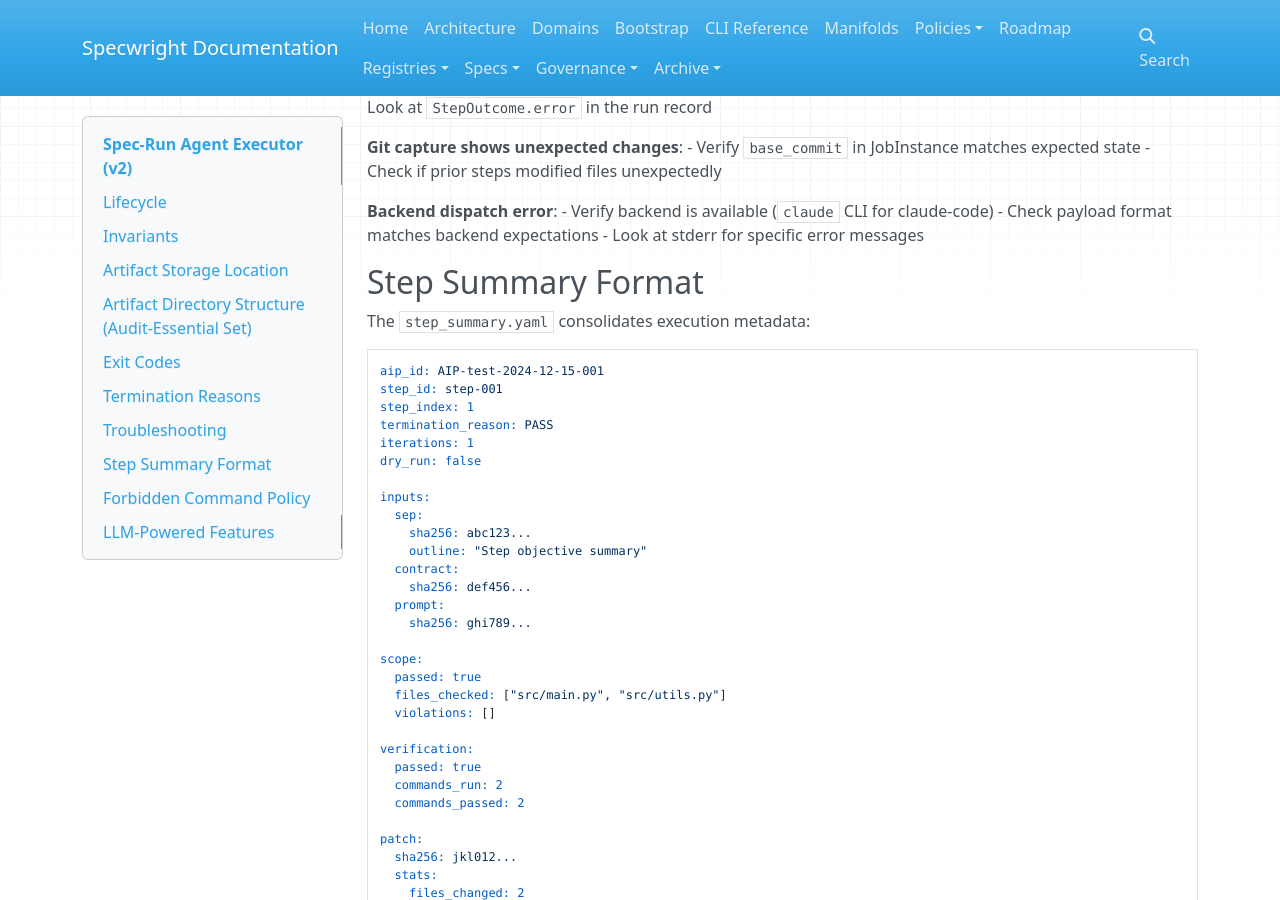
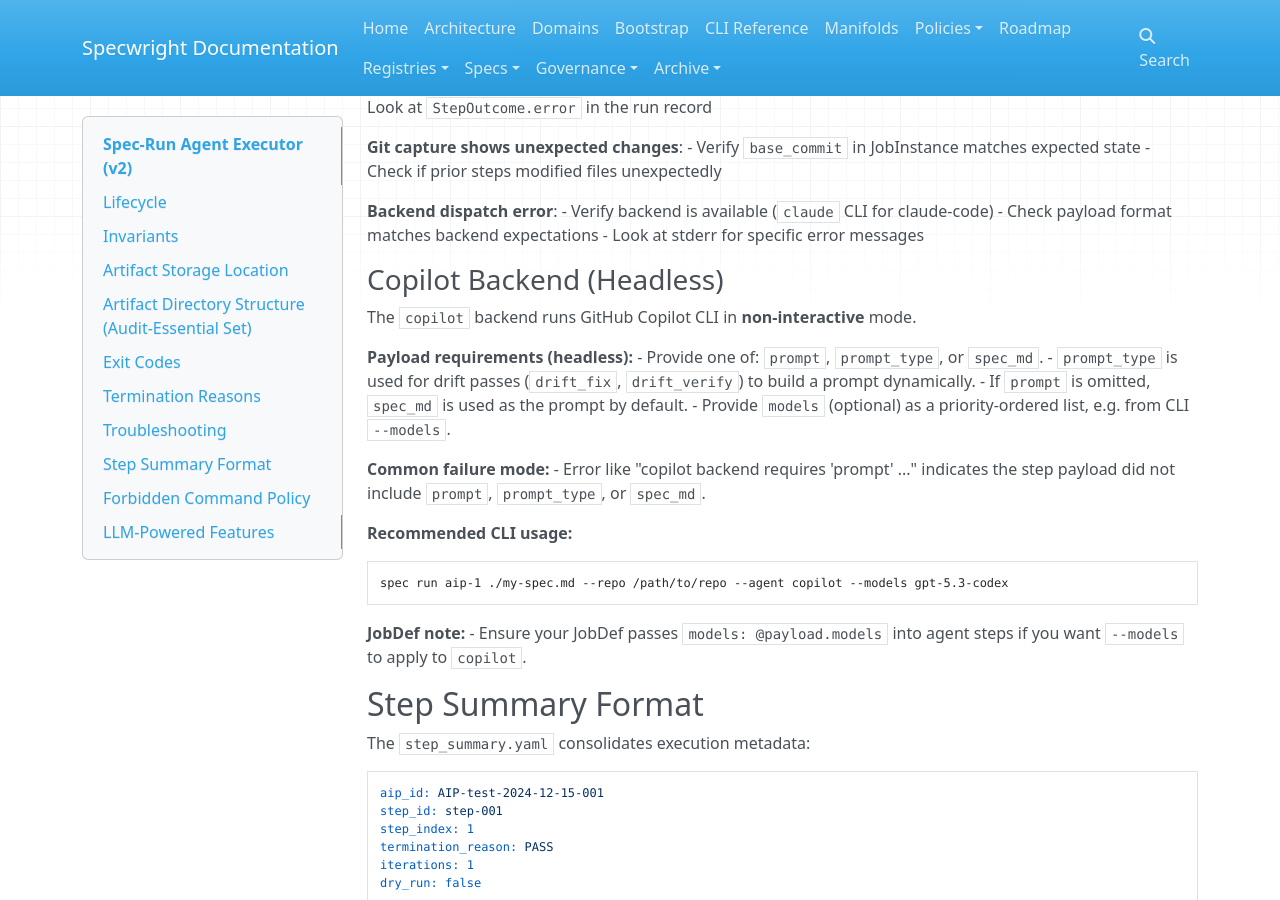
Before and after one commit to benthepsychologist/specwright, an MkDocs documentation site: the page built from docs/EXECUTOR.md, in a window 1280 px wide and 900 px high, scrolled down 3221 px. Built offline with MkDocs 1.6.1, drawn with Linux system fonts in a browser that asks for light colours; nearby versions of some CDN libraries; some of the changed text lies outside the part shown.

Commit message:
fix: headless copilot prompt + models passthrough
- Copilot backend accepts prompt_type/spec_md (not only prompt)\n- aip-1 passes @payload.models into agent steps\n- docs: document headless copilot usage

````diff
--- a/docs/EXECUTOR.md
+++ b/docs/EXECUTOR.md
@@ -30,7 +30,7 @@ The v2 executor uses a job-based architecture: `compile(JobDef, envelope) → Jo
 │                                                                         │
 │  ┌─────────────────────────────────────────────────────────────────┐    │
 │  │  1. BUILD StepManifest (step_n, backend, payload, common)       │    │
-│  │  2. DISPATCH to backend (cmd, claude-code, codex, llm)          │    │
+│  │  2. DISPATCH to backend (cmd, claude-code, codex, copilot, llm) │    │
 │  │  3. CAPTURE results (git state, stdout/stderr, exit code)       │    │
 │  │  4. RECORD StepOutcome + StepCapture                            │    │
 │  │  5. CHECK continue_on_failure policy                            │    │
@@ -72,7 +72,7 @@ Run artifacts are stored under `~/.local/local-governor/runs/`, never inside the
 
 ### 4. Backend Dispatches Are Isolated
 
-Each backend (cmd, claude-code, codex, llm) is responsible for:
+Each backend (cmd, claude-code, codex, copilot, llm) is responsible for:
 - Executing its payload
 - Capturing stdout/stderr
 - Returning exit code and any agent-specific data
@@ -159,6 +159,27 @@ Note: `gate.md`, `policy_report.json`, and `verification_report.json` are no lon
 - Verify backend is available (`claude` CLI for claude-code)
 - Check payload format matches backend expectations
 - Look at stderr for specific error messages
+
+### Copilot Backend (Headless)
+
+The `copilot` backend runs GitHub Copilot CLI in **non-interactive** mode.
+
+**Payload requirements (headless):**
+- Provide one of: `prompt`, `prompt_type`, or `spec_md`.
+  - `prompt_type` is used for drift passes (`drift_fix`, `drift_verify`) to build a prompt dynamically.
+  - If `prompt` is omitted, `spec_md` is used as the prompt by default.
+- Provide `models` (optional) as a priority-ordered list, e.g. from CLI `--models`.
+
+**Common failure mode:**
+- Error like "copilot backend requires 'prompt' ..." indicates the step payload did not include `prompt`, `prompt_type`, or `spec_md`.
+
+**Recommended CLI usage:**
+```bash
+spec run aip-1 ./my-spec.md --repo /path/to/repo --agent copilot --models gpt-5.3-codex
+```
+
+**JobDef note:**
+- Ensure your JobDef passes `models: @payload.models` into agent steps if you want `--models` to apply to `copilot`.
 
 ## Step Summary Format
 
````
Also changed, not shown: README.md (+5 -0 lines), src/spec/templates/jobdefs/aip-1.yaml (+3 -0 lines), 1 other file.
